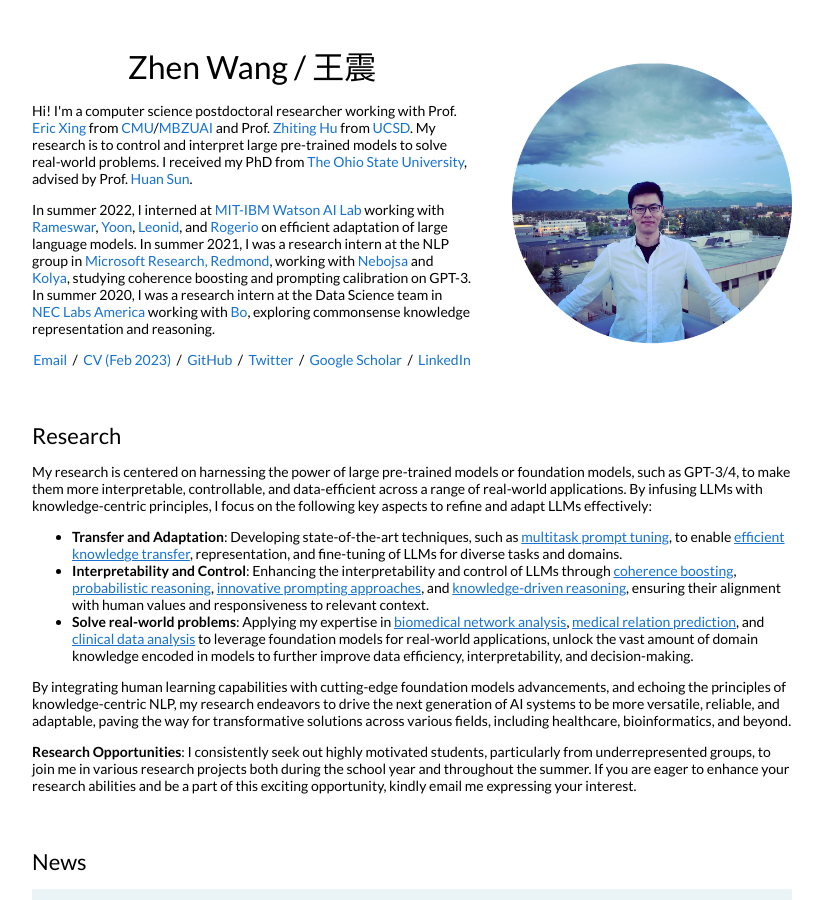
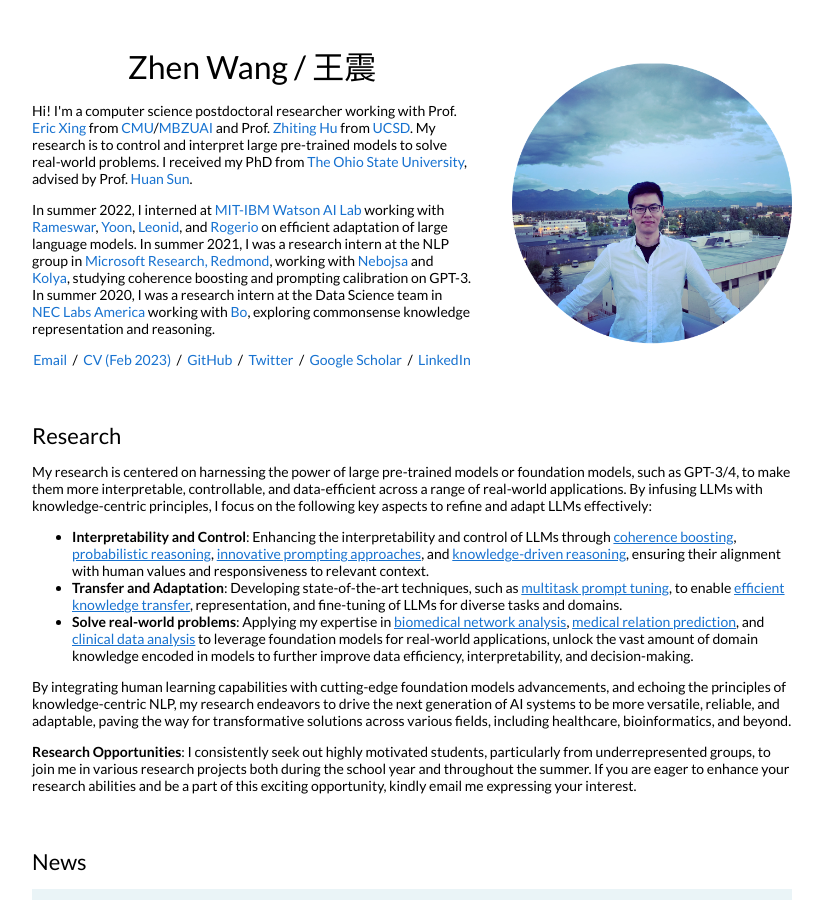
Before and after one commit to zhenwang9102/zhenwang9102.github.io, a Jekyll site: the page built from _posts/2019-06-02-venue.markdown, in a window 1280 px wide and 900 px high. Shown: the whole window, without its empty margins (228-1051 px from the left). Built offline with Jekyll 4.4.1, drawn with Linux system fonts in a browser that asks for light colours.

Commit message:
Update default.html

```diff
--- a/_layouts/default.html
+++ b/_layouts/default.html
@@ -72,10 +72,10 @@
               </p>
               <ul>
                 <li>
-                  <b>Transfer and Adaptation</b>: Developing state-of-the-art techniques, such as <a style="text-decoration:underline;" href="https://arxiv.org/abs/2303.02861">multitask prompt tuning</a>, to enable <a style="text-decoration:underline;" href="https://aclanthology.org/2022.suki-1.7/">efficient knowledge transfer</a>, representation, and fine-tuning of LLMs for diverse tasks and domains.
+                  <b>Interpretability and Control</b>: Enhancing the interpretability and control of LLMs through <a style="text-decoration:underline;" href="https://arxiv.org/abs/2110.08294">coherence boosting</a>, <a style="text-decoration:underline;" href="https://arxiv.org/abs/2210.01293">probabilistic reasoning</a>, <a style="text-decoration:underline;" href="https://arxiv.org/abs/2303.14310">innovative prompting approaches</a>, and <a style="text-decoration:underline;" href="https://arxiv.org/abs/2005.00889">knowledge-driven reasoning</a>, ensuring their alignment with human values and responsiveness to relevant context.
                 </li>
                 <li>
-                  <b>Interpretability and Control</b>: Enhancing the interpretability and control of LLMs through <a style="text-decoration:underline;" href="https://arxiv.org/abs/2110.08294">coherence boosting</a>, <a style="text-decoration:underline;" href="https://arxiv.org/abs/2210.01293">probabilistic reasoning</a>, <a style="text-decoration:underline;" href="https://arxiv.org/abs/2303.14310">innovative prompting approaches</a>, and <a style="text-decoration:underline;" href="https://arxiv.org/abs/2005.00889">knowledge-driven reasoning</a>, ensuring their alignment with human values and responsiveness to relevant context.
+                  <b>Transfer and Adaptation</b>: Developing state-of-the-art techniques, such as <a style="text-decoration:underline;" href="https://arxiv.org/abs/2303.02861">multitask prompt tuning</a>, to enable <a style="text-decoration:underline;" href="https://aclanthology.org/2022.suki-1.7/">efficient knowledge transfer</a>, representation, and fine-tuning of LLMs for diverse tasks and domains.
                 </li>
                 <li>
                   <b>Solve real-world problems</b>: Applying my expertise in <a style="text-decoration:underline;" href="">biomedical network analysis</a>, <a style="text-decoration:underline;" href="https://arxiv.org/abs/2005.00889">medical relation prediction</a>, and <a style="text-decoration:underline;" href="https://arxiv.org/abs/1906.09285" >clinical data analysis</a> to leverage foundation models for real-world applications, unlock the vast amount of domain knowledge encoded in models to further improve data efficiency, interpretability, and decision-making.
```
